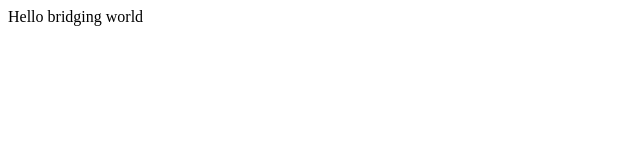
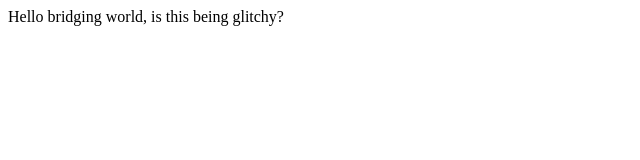
Before and after one commit to Bridging-App/replit.dev.us.bridging.app, a plain HTML site: page index.html in a window 1280 px wide. Shown: the whole page, without its empty margins (0-640 px from the left). Drawn offline with Linux system fonts and the light colour scheme.

Commit message:
Just text to see  if this is glitchy

```diff
--- a/index.html
+++ b/index.html
@@ -9,7 +9,7 @@
 </head>
 
 <body>
-  Hello bridging world
+  Hello bridging world, is this being glitchy?
   <script src="script.js"></script>
 </body>
 
```
